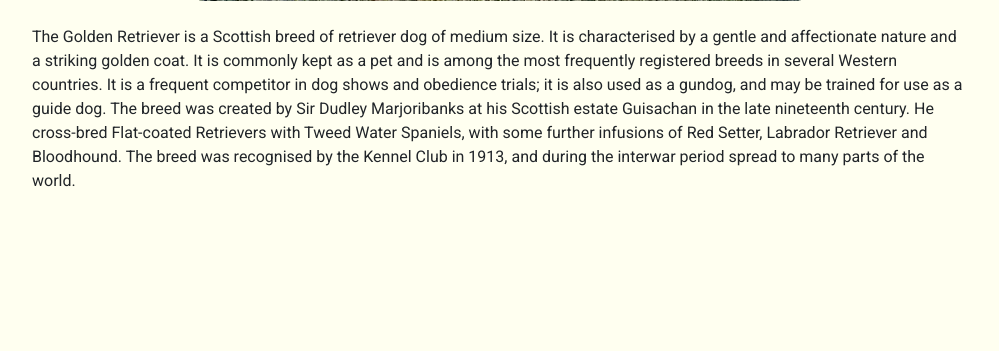
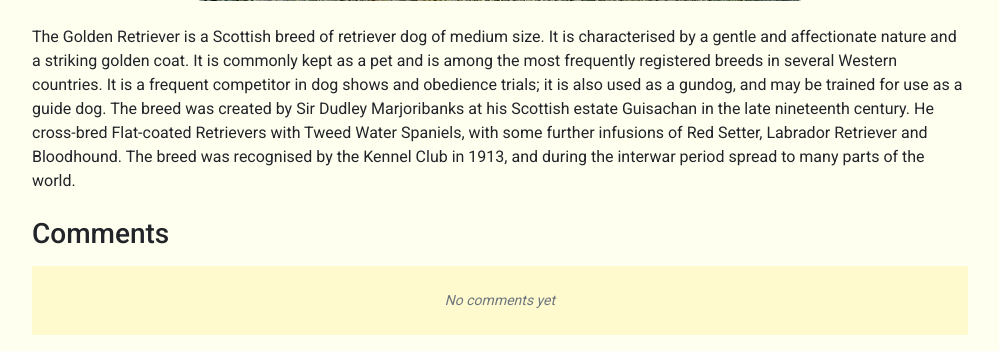
Before and after one commit to IgorKozarchuk/django-blog-CBS-project, a Django app: page /blog_app/post/2/ in a window 1280 px wide. Shown: the part 857-1208 px from the top of the page, without its empty margins (140-1139 px from the left). Before the commit the page ends 1044 px from the top, so only its background shows below. Run offline with Django 4.2, Linux system fonts and the light colour scheme; data comes from the database, SQL or seed files in the repository; both versions use the stored data as it was after the commit; parts of the project's set-up code (start-up, migrations or seed data) failed here and were passed over; some libraries are stand-ins or nearby versions.

Commit message:
comments template

```diff
--- a/blog/blog_app/models.py
+++ b/blog/blog_app/models.py
@@ -24,13 +24,14 @@ class Post(models.Model):
 class Comment(models.Model):
 	post = models.ForeignKey(Post, on_delete=models.CASCADE)
 	author = models.ForeignKey("auth.user", on_delete=models.CASCADE)
+	date = models.DateTimeField(auto_now_add=True)
 	comment = models.TextField()
 
 	def __str__(self) -> str:
 		return self.comment
 
 	def get_absolute_url(self):
-		return reverse("index")
+		return reverse("post_detail")
 
 
 # How to add tags:
--- a/blog/blog_app/templates/blog_app/base.html
+++ b/blog/blog_app/templates/blog_app/base.html
@@ -32,7 +32,7 @@
 
 		<div class="welcome-user container text-end">
 		{% if user.is_authenticated %}
-			<p>Hi, {{ user.username }}!</p>
+			<p>Hi, <b>{{ user.username }}</b>!</p>
 			<p><a href="{% url 'logout' %}">Log Out</a></p>
 		{% else %}
 			<p>You are not logged in</p>
--- a/blog/blog_app/templates/blog_app/index.html
+++ b/blog/blog_app/templates/blog_app/index.html
@@ -9,7 +9,7 @@
 	<p>{{ post.text|truncatewords:30 }}</p>
 	<hr>
 {% empty %}
-	<p>No posts yet.</p>
+	<p>No posts yet</p>
 {% endfor %}
 </div>
 
--- a/blog/blog_app/templates/blog_app/post.html
+++ b/blog/blog_app/templates/blog_app/post.html
@@ -13,7 +13,7 @@
 	</p>
 
 	{% if post.img %}
-		<img src="{{ post.img.url }}" alt="{{ post.title }}" class="mx-auto d-block rounded mt-5 img-fluid post-img">
+	<img src="{{ post.img.url }}" alt="{{ post.title }}" class="mx-auto d-block rounded mt-5 img-fluid post-img">
 	{% endif %}
 
 	<p class="mt-4">{{ post.text }}</p>
@@ -35,5 +35,20 @@
 	</div>
 	{% endif %}
 
+	<h3 class="mt-4 mb-3">Comments</h3>
+	<div class="comments">
+	{% for comment in post.comment_set.all %}
+		<div class="comment-container p-4 border-bottom border-2">
+			<div class="d-flex">
+				<p class="flex-fill">Author: <b>{{ comment.author }}</b></p>
+				<p class="flex-fill text-end text-secondary small"><i>{{ comment.date|date:"d.m.Y H:i" }}</i></p>
+			</div>
+			<p><i>{{ comment }}</i></p>
+		</div>
+	{% empty %}
+		<p class="p-4 text-center text-secondary small"><i>No comments yet</i></p>
+	{% endfor %}
+	</div>
+
 </div>
 {% endblock content %}
--- a/blog/static/css/main.css
+++ b/blog/static/css/main.css
@@ -39,3 +39,7 @@ a.badge:hover {
 .post-controls {
 	min-height: 60px;
 }
+
+.comments {
+	background: lemonchiffon;
+}
```
Also changed, not shown: blog/blog_app/migrations/0007_comment_date.py (added), blog/db.sqlite3.
